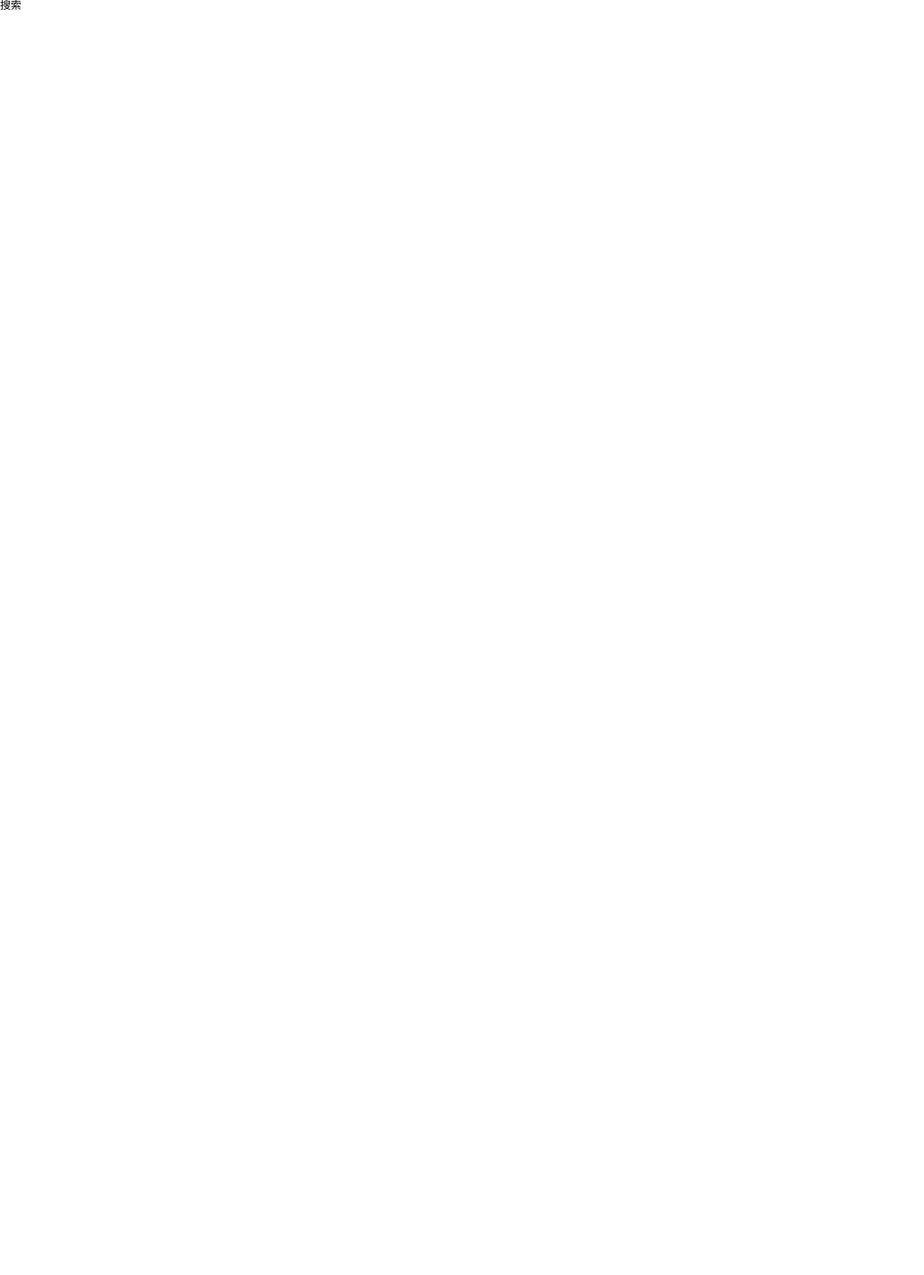
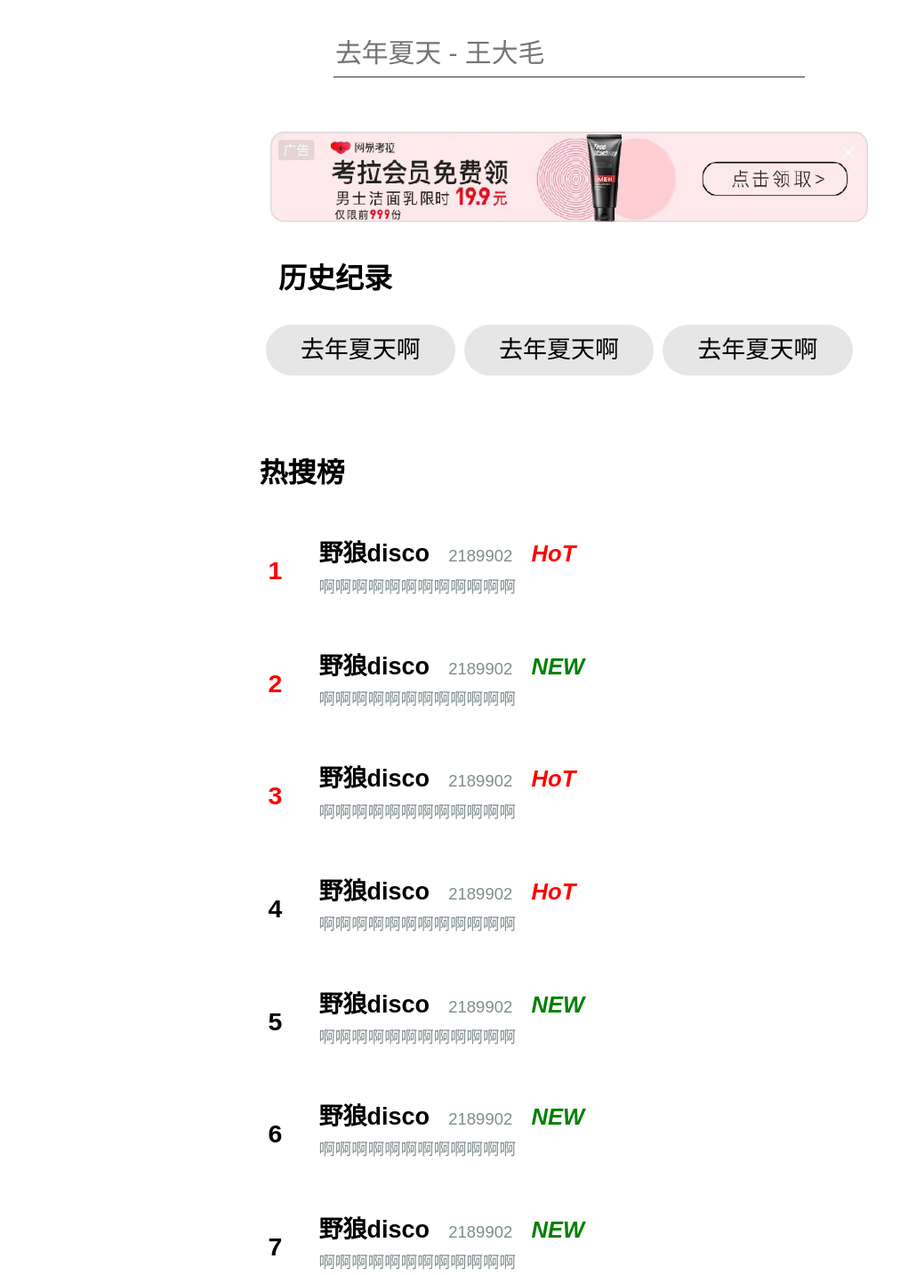
Before and after one commit to lanqiaoqaq/CloudMusic, a React (Create React App) app: page /Search in a window 1280 px wide. Shown: the whole page at 89% size, without its empty margins (0-1039 px from the left). Before the commit the page ends 800 px from the top, so only its background shows below. Built offline with nearby package versions, Linux system fonts and the light colour scheme; a small style sheet from the web is missing.

Commit message:
搜索静态

```diff
--- a/public/index.html
+++ b/public/index.html
@@ -10,6 +10,7 @@
       content="Web site created using create-react-app"
     />
     <link rel="apple-touch-icon" href="logo192.png" />
+    <link rel="stylesheet" href="//at.alicdn.com/t/font_1414727_aowfvyrcb7b.css">
     <link rel="stylesheet" href="//at.alicdn.com/t/font_1411146_bbcquhn4n5a.css">
     <!--
       manifest.json provides metadata used when your web app is installed on a
--- a/src/App.js
+++ b/src/App.js
@@ -6,6 +6,7 @@ import {
 } from 'react-router-dom'
 import Home from './views/Home'
 import Search from './views/Search'
+import SearchDetails from './views/SearchDetails'
 class App extends React.Component{
   render(){
       return (
@@ -13,6 +14,7 @@ class App extends React.Component{
                 <Router>
                     <Switch>
                         <Route path={"/Search"} component={Search}></Route>
+                        <Route path={"/SearchDetails"} component={SearchDetails}></Route>
                         <Route path={"/"} component={Home}></Route>
                     </Switch>
                 </Router>
--- /dev/null
+++ b/src/assets/style/Search/index.css
@@ -0,0 +1,146 @@
+/*搜索框*/
+.box{
+    width: 10.8rem;
+    margin: 0 auto;
+}
+.heard{
+    height: 1.54rem;
+    width: 100%;
+    text-align: center;
+    line-height: 1.54rem;
+}
+.heard i{
+    font-size: 0.65rem;
+    color: #333333;
+}
+.heard i:nth-child(1){
+    margin-right: 0.5rem;
+}
+.heard i:nth-last-child(1){
+    margin-left: 0.5rem;
+}
+.heard input{
+    width: 7.4rem;
+    height: 0.7rem;
+    border: none;
+    outline: none;
+    font-size: 0.42rem;
+    line-height: 0.7rem;
+    border-bottom: 1px solid #333333;
+}
+
+/*广告*/
+.advertisement{
+    width: 100%;
+    height: 1.44rem;
+    text-align: center;
+    margin-top: 0.54rem;
+}
+.advertisement img{
+    height: 1.44rem;
+    width: 9.44rem;
+}
+
+/*历史纪录*/
+.history{
+    width: 100%;
+    height: 1.86rem;
+    text-align: center;
+    margin-top: 0.66rem;
+}
+.history p:nth-child(1) i:nth-child(1){
+    color: black;
+    font-size: 0.45rem;
+    font-weight: bolder;
+    margin-right: 7.4rem;
+}
+.history p:nth-child(1) i:nth-child(2){
+    font-size: 0.45rem;
+}
+.history p:nth-child(2){
+    margin-top: 0.5rem;
+    width: 9.98rem;
+    overflow: hidden;
+    white-space: nowrap;
+    overflow: hidden;
+}
+.history p:nth-child(2) b{
+    display: inline-block;
+    height: 0.8rem;
+    width: 3rem;
+    text-align: center;
+    line-height: 0.8rem;
+    background: #e6e6e6;
+    font-size: 0.38rem;
+    overflow: hidden;
+    border-radius: 0.5rem;
+    margin-right: 0.14rem;
+}
+.history p:nth-child(2) b:nth-child(1){
+    margin-left: 0.6rem;
+}
+
+/*热搜榜*/
+.hot{
+    width: 100%;
+    margin-top: 1.2rem;
+    overflow: hidden;
+}
+.hot h5{
+    font-size: 0.45rem;
+    font-weight: bold;
+    margin-left: 0.5rem;
+}
+.hot ul li{
+    width: 100%;
+    height: 0.9rem;
+    margin-top: 0.88rem;
+    margin-left: 0.5rem;
+}
+.hot ul li span{
+    float: left;
+    display: inline-block;
+}
+.hot ul li span:nth-child(1){
+    width: 0.5rem;
+    height: 0.9rem;
+    text-align: center;
+    line-height: 0.9rem;
+    font-size: 0.4rem;
+    font-weight: bolder;
+}
+.hot ul li span:nth-child(2){
+    margin-left: 0.44rem;
+}
+.hot ul li span:nth-child(2) p i{
+    margin-right: 0.3rem;
+}
+.hot ul li span:nth-child(2) p:nth-child(2){
+    margin-top: 0.2rem;
+    font-size: 0.26rem;
+    color: #7e8c8d;
+}
+.hot ul li span:nth-child(2) p:nth-child(1) i:nth-child(1){
+    font-size: 0.38rem;
+    color: black;
+    font-weight: bolder;
+}
+.hot ul li span:nth-child(2) p:nth-child(1) i:nth-child(2){
+    font-size: 0.26rem;
+    color: #7e8c8d;
+}
+.red{
+    color: red;
+    font-size: 0.36rem;
+    font-weight: bolder;
+    font-style: italic;
+}
+.green{
+    color: green;
+    font-size: 0.36rem;
+    font-weight: bolder;
+    font-style: italic;
+}
+._red{
+    color: red;
+}
--- /dev/null
+++ b/src/components/Search/Advertisement.js
@@ -0,0 +1,11 @@
+import React from 'react'
+class  Advertisement extends React.Component{
+    render() {
+        return(
+            <div className={"advertisement"}>
+                <img src={require("../../assets/search-images/1.jpg")} alt=""/>
+            </div>
+        )
+    }
+}
+export default Advertisement
--- /dev/null
+++ b/src/components/Search/History.js
@@ -0,0 +1,20 @@
+import React from 'react'
+class History extends React.Component{
+    render() {
+        return(
+            <div className={"history"}>
+                <p>
+                    <i>历史纪录</i>
+                    <i className={"iconfont iconlajixiang"}></i>
+                </p>
+                <p>
+                    <b>去年夏天啊</b>
+                    <b>去年夏天啊</b>
+                    <b>去年夏天啊</b>
+                    <b>去年夏天啊</b>
+                </p>
+            </div>
+        )
+    }
+}
+export default  History
--- /dev/null
+++ b/src/components/Search/HotSearch.js
@@ -0,0 +1,107 @@
+import React from 'react'
+class HotSearch extends React.Component{
+    constructor(props){
+        super(props)
+    }
+    render() {
+        return(
+            <div className={"hot"}>
+                <h5 >热搜榜</h5>
+                <ul>
+                    <li onClick={()=>{
+                        this.props.history.push("/SearchDetails")
+                    }}>
+                        <span className={"_red"}>1</span>
+                        <span>
+                            <p>
+                                <i>野狼disco</i>
+                                <i>2189902</i>
+                                <i className={"red"}>HoT</i>
+                            </p>
+                            <p>啊啊啊啊啊啊啊啊啊啊啊啊</p>
+                        </span>
+                    </li>
+                    <li onClick={()=>{
+                        this.props.history.push("/SearchDetails")
+                    }}>
+                        <span className={"_red"}>2</span>
+                        <span>
+                            <p>
+                                <i>野狼disco</i>
+                                <i>2189902</i>
+                                <i className={"green"}>NEW</i>
+                            </p>
+                            <p>啊啊啊啊啊啊啊啊啊啊啊啊</p>
+                        </span>
+                    </li>
+                    <li onClick={()=>{
+                        this.props.history.push("/SearchDetails")
+                    }}>
+                        <span className={"_red"}>3</span>
+                        <span>
+                            <p>
+                                <i>野狼disco</i>
+                                <i>2189902</i>
+                                <i className={"red"}>HoT</i>
+                            </p>
+                            <p>啊啊啊啊啊啊啊啊啊啊啊啊</p>
+                        </span>
+                    </li>
+                    <li onClick={()=>{
+                        this.props.history.push("/SearchDetails")
+                    }}>
+                        <span>4</span>
+                        <span>
+                            <p>
+                                <i>野狼disco</i>
+                                <i>2189902</i>
+                                <i className={"red"}>HoT</i>
+                            </p>
+                            <p>啊啊啊啊啊啊啊啊啊啊啊啊</p>
+                        </span>
+                    </li>
+                    <li onClick={()=>{
+                        this.props.history.push("/SearchDetails")
+                    }}>
+                        <span>5</span>
+                        <span>
+                            <p>
+                                <i>野狼disco</i>
+                                <i>2189902</i>
+                                <i className={"green"}>NEW</i>
+                            </p>
+                            <p>啊啊啊啊啊啊啊啊啊啊啊啊</p>
+                        </span>
+                    </li>
+                    <li onClick={()=>{
+                        this.props.history.push("/SearchDetails")
+                    }}>
+                        <span>6</span>
+                        <span>
+                            <p>
+                                <i>野狼disco</i>
+                                <i>2189902</i>
+                                <i className={"green"}>NEW</i>
+                            </p>
+                            <p>啊啊啊啊啊啊啊啊啊啊啊啊</p>
+                        </span>
+                    </li>
+                    <li onClick={()=>{
+                        this.props.history.push("/SearchDetails")
+                    }}>
+                        <span>7</span>
+                        <span>
+                            <p>
+                                <i>野狼disco</i>
+                                <i>2189902</i>
+                                <i className={"green"}>NEW</i>
+                            </p>
+                            <p>啊啊啊啊啊啊啊啊啊啊啊啊</p>
+                        </span>
+                    </li>
+                </ul>
+            </div>
+        )
+    }
+}
+export default HotSearch
--- /dev/null
+++ b/src/components/Search/SearchView.js
@@ -0,0 +1,15 @@
+import React from 'react'
+class SearchView extends React.Component{
+    render() {
+        return(
+            <div className={"heard"}>
+                <i className={"iconfont iconzuojiantou"} onClick={()=>{
+                    this.props.history.go(-1)
+                }}></i>
+                <input type="text" placeholder={"去年夏天 - 王大毛"}/>
+                <i className={this.props.history.location.pathname==='/search'?'iconfont iconrenyuansousuo':'iconfont iconchahao'}></i>
+            </div>
+        )
+    }
+}
+export default SearchView
--- a/src/views/Search.js
+++ b/src/views/Search.js
@@ -1,8 +1,18 @@
 import React from 'react'
+import '../assets/style/Search/index.css'
+import SearchView from '../components/Search/SearchView'
+import Advertisement from '../components/Search/Advertisement'
+import History from '../components/Search/History'
+import HotSearch from '../components/Search/HotSearch'
 class Search extends React.Component{
     render(){
         return(
-            <div>搜索</div>
+            <div className={"box"}>
+                <SearchView history={this.props.history}></SearchView>
+                <Advertisement></Advertisement>
+                <History></History>
+                <HotSearch history={this.props.history} ></HotSearch>
+            </div>
         )
     }
 }
--- /dev/null
+++ b/src/views/SearchDetails.js
@@ -0,0 +1,15 @@
+import React from 'react'
+import SearchView from '../components/Search/SearchView'
+class SearchDetails extends React.Component{
+    constructor(props){
+        super(props)
+    }
+    render() {
+        return(
+            <div>
+                <SearchView history={this.props.history}></SearchView>
+            </div>
+        )
+    }
+}
+export default SearchDetails
```
Also changed, not shown: src/assets/search-images/1.jpg (added).
